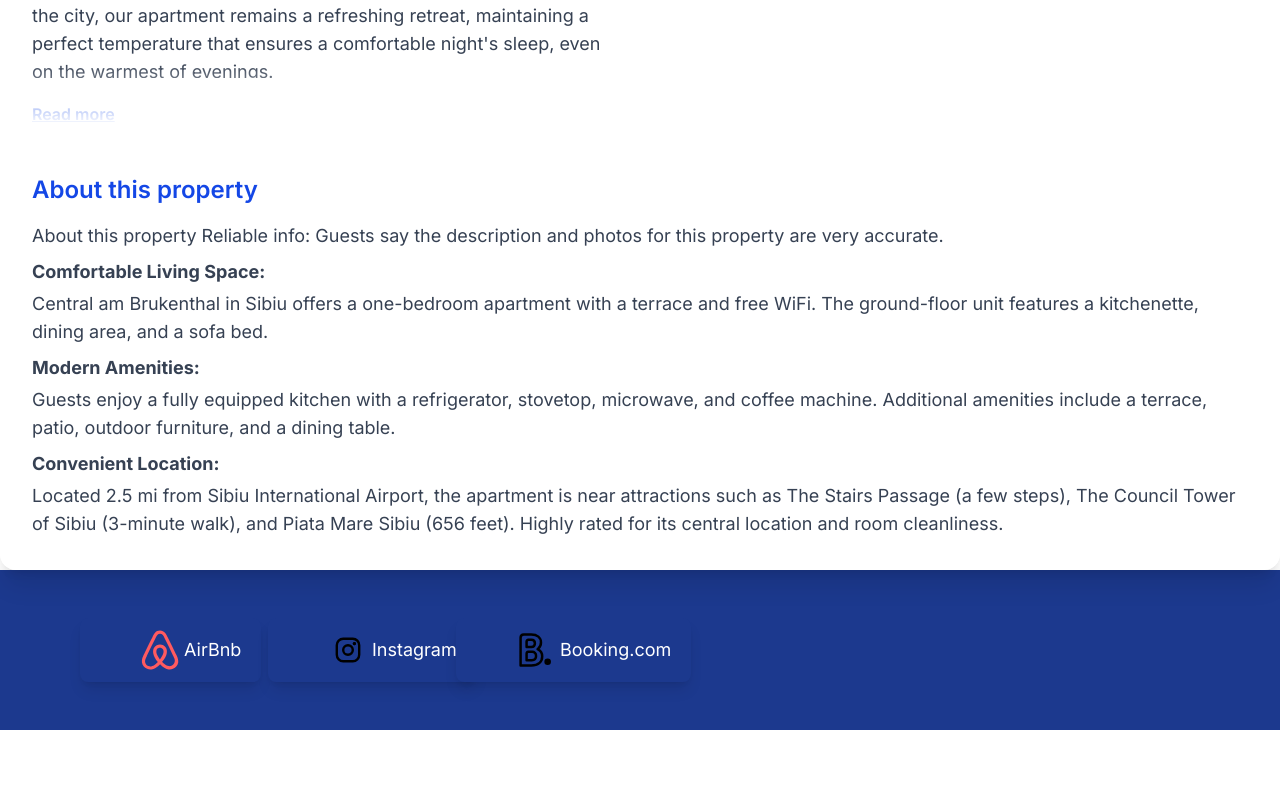
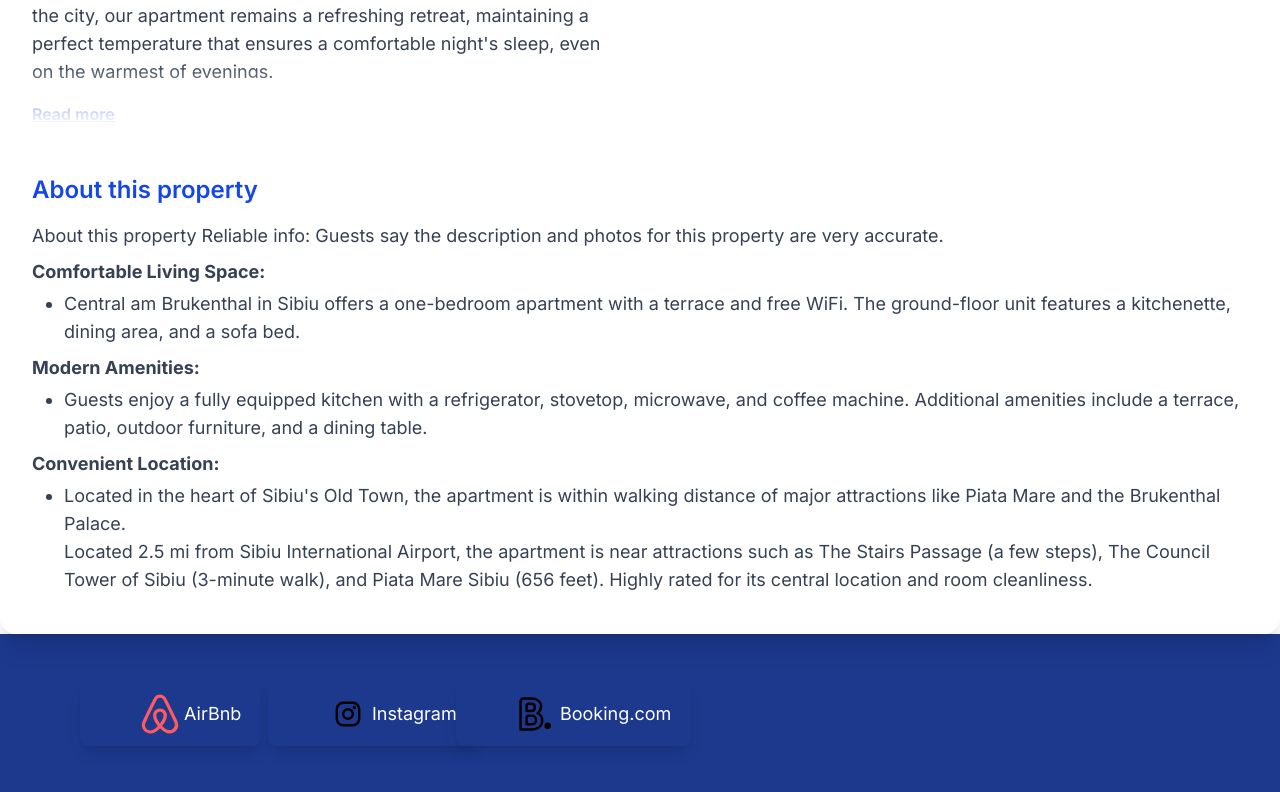
Before and after one commit to aldamacus/my-vercel-application, a Next.js app: page / in a window 1280 px wide. Shown: the part 1308-2100 px from the top of the page. Before the commit the page ends 2038 px from the top, so only its background shows below. Built offline with nearby package versions, Linux system fonts and the light colour scheme.

Commit message:
Update property details section: tabbed bullet for living space, amenities, and location

```diff
--- a/src/app/page.tsx
+++ b/src/app/page.tsx
@@ -227,18 +227,33 @@ export default function Home() {
             <strong className="block mt-2 mb-1">
               Comfortable Living Space:
             </strong>
-            Central am Brukenthal in Sibiu offers a one-bedroom apartment with a
-            terrace and free WiFi. The ground-floor unit features a kitchenette,
-            dining area, and a sofa bed.
+            <ul className="list-disc pl-8 mb-2">
+              <li>
+                Central am Brukenthal in Sibiu offers a one-bedroom apartment
+                with a terrace and free WiFi. The ground-floor unit features a
+                kitchenette, dining area, and a sofa bed.
+              </li>
+            </ul>
             <strong className="block mt-2 mb-1">Modern Amenities:</strong>
-            Guests enjoy a fully equipped kitchen with a refrigerator, stovetop,
-            microwave, and coffee machine. Additional amenities include a
-            terrace, patio, outdoor furniture, and a dining table.
+            <ul className="list-disc pl-8 mb-2">
+              <li>
+                Guests enjoy a fully equipped kitchen with a refrigerator,
+                stovetop, microwave, and coffee machine. Additional amenities
+                include a terrace, patio, outdoor furniture, and a dining table.
+              </li>
+            </ul>
             <strong className="block mt-2 mb-1">Convenient Location:</strong>
-            Located 2.5 mi from Sibiu International Airport, the apartment is
-            near attractions such as The Stairs Passage (a few steps), The
-            Council Tower of Sibiu (3-minute walk), and Piata Mare Sibiu (656
-            feet). Highly rated for its central location and room cleanliness.
+            <ul className="list-disc pl-8 mb-2">
+              <li>
+                Located in the heart of Sibiu&apos;s Old Town, the apartment is
+                within walking distance of major attractions like Piata Mare and
+                the Brukenthal Palace.
+              </li>
+              Located 2.5 mi from Sibiu International Airport, the apartment is
+              near attractions such as The Stairs Passage (a few steps), The
+              Council Tower of Sibiu (3-minute walk), and Piata Mare Sibiu (656
+              feet). Highly rated for its central location and room cleanliness.
+            </ul>
           </p>
         </div>
       </section>
```
